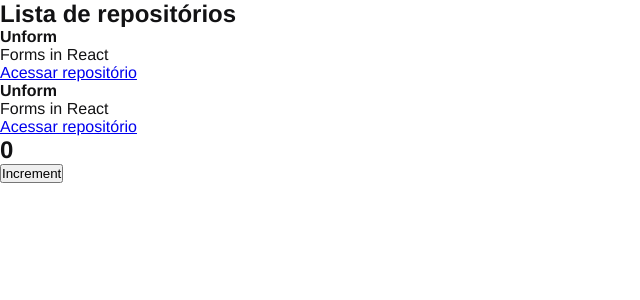
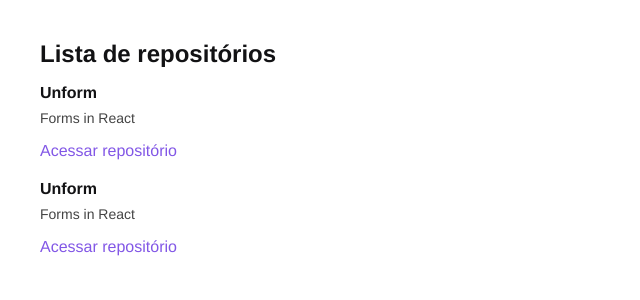
Before and after one commit to Jeffgss/ignite-trilha-reactjs, a React app: page / in a window 1280 px wide. Shown: the top 300 px of the page, without its empty margins (0-640 px from the left). Built offline with nearby package versions, Linux system fonts and the light colour scheme.

Commit message:
style listing

```diff
--- a/src/App.jsx
+++ b/src/App.jsx
@@ -1,12 +1,6 @@
-import { Counter } from "./components/Counter";
 import { RepositoryList } from "./components/RepositoryList";
 import "./styles/global.scss";
 
 export function App() {
-  return (
-    <>
-      <RepositoryList />
-      <Counter />
-    </>
-  );
+  return <RepositoryList />;
 }
--- a/src/components/Counter.jsx
+++ /dev/null
@@ -1,18 +0,0 @@
-import { useState } from "react";
-
-export function Counter() {
-  const [counter, setCounter] = useState(0);
-
-  function increment() {
-    setCounter(counter + 1);
-  }
-
-  return (
-    <div>
-      <h2>{counter}</h2>
-      <button type="button" onClick={increment}>
-        Increment
-      </button>
-    </div>
-  );
-}
--- a/src/components/RepositoryList.jsx
+++ b/src/components/RepositoryList.jsx
@@ -1,4 +1,6 @@
 import { RepositoryItem } from "./RepositoryItem";
+
+import "../styles/repositories.scss";
 
 const repository = {
   name: "Unform",
--- /dev/null
+++ b/src/styles/repositories.scss
@@ -0,0 +1,30 @@
+section.repository-list {
+  margin: 40px;
+
+  h1 {
+    margin-bottom: 16px;
+  }
+
+  ul {
+    list-style: none;
+
+    li {
+      & + li {
+        margin-top: 20px;
+      }
+    }
+
+    p {
+      font-size: 14px;
+      color: #444;
+      margin-top: 8px;
+    }
+
+    a {
+      display: inline-block;
+      margin-top: 16px;
+      text-decoration: none;
+      color: #8257e6;
+    }
+  }
+}
```
